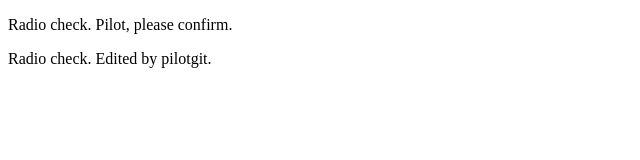
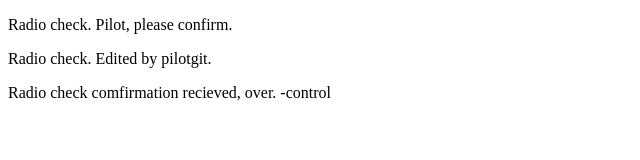
Before and after one commit to Henry-g59/comunication-log, a plain HTML site: page index.html in a window 1280 px wide. Shown: the whole page, without its empty margins (0-640 px from the left). Drawn offline with Linux system fonts and the light colour scheme.

Commit message:
edit 2 -command

```diff
--- a/index.html
+++ b/index.html
@@ -3,5 +3,6 @@
    <body>
       <p>Radio check. Pilot, please confirm.</p>
       <p>Radio check. Edited by pilotgit.</p>
+      <p>Radio check comfirmation recieved, over. -control</p>
    </body>
 </html>
```
